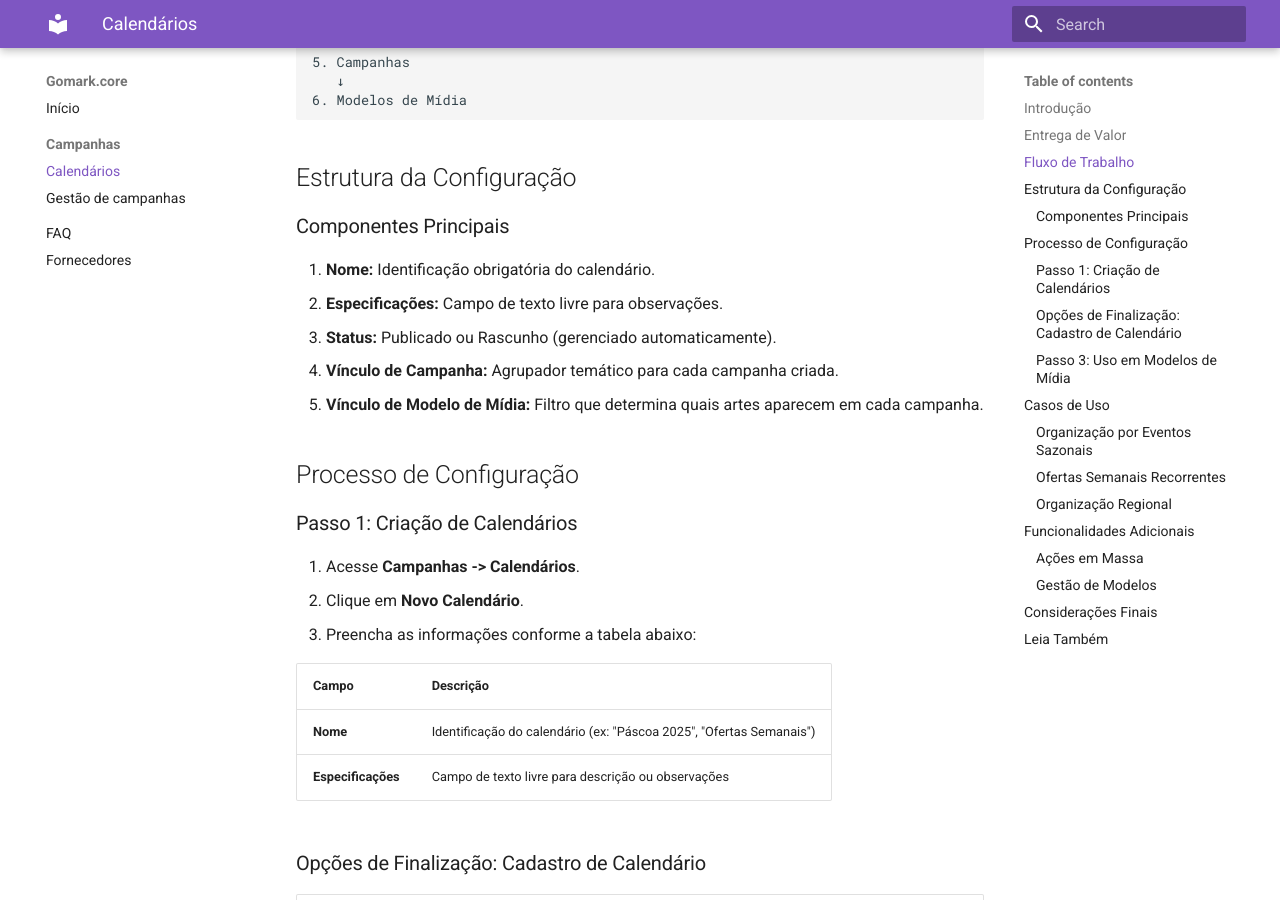
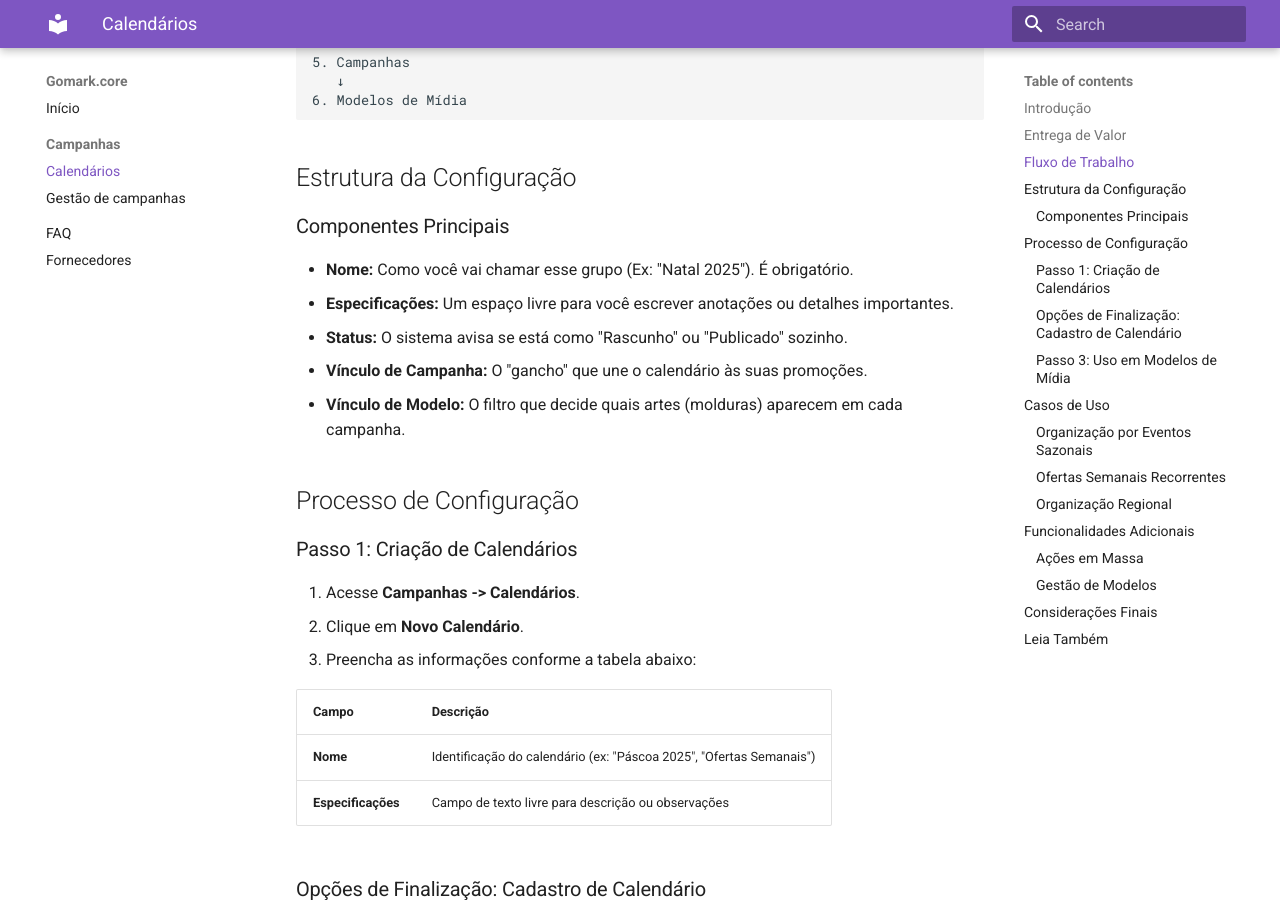
Before and after one commit to suporte552/documentacao, an MkDocs documentation site: the page built from docs/Campanhas/Calendários.md, in a window 1280 px wide and 900 px high, scrolled down 868 px. Built offline with MkDocs 1.6.1 and Material for MkDocs 9.7.7, drawn with Linux system fonts in a browser that asks for light colours.

Commit message:
vault backup: 2026-03-24 14:55:06

````diff
--- a/docs/Campanhas/Calendários.md
+++ b/docs/Campanhas/Calendários.md
@@ -30,12 +30,11 @@ O **Calendário** é o seu braço direito no planejamento. Ele serve para organi
 ```
 ## Estrutura da Configuração
 ### Componentes Principais
-1. **Nome:** Identificação obrigatória do calendário.
-2. **Especificações:** Campo de texto livre para observações.
-3. **Status:** Publicado ou Rascunho (gerenciado automaticamente).
-4. **Vínculo de Campanha:** Agrupador temático para cada campanha criada.
-5. **Vínculo de Modelo de Mídia:** Filtro que determina quais artes aparecem em cada campanha.
-
+- **Nome:** Como você vai chamar esse grupo (Ex: "Natal 2025"). É obrigatório.
+- **Especificações:** Um espaço livre para você escrever anotações ou detalhes importantes.
+- **Status:** O sistema avisa se está como "Rascunho" ou "Publicado" sozinho.
+- **Vínculo de Campanha:** O "gancho" que une o calendário às suas promoções.
+- **Vínculo de Modelo:** O filtro que decide quais artes (molduras) aparecem em cada campanha.
 ## Processo de Configuração
 
 ### Passo 1: Criação de Calendários
@@ -90,7 +89,6 @@ Na grid de calendários, é possível utilizar o botão **Ações** para excluir
 - Garante que apenas modelos apropriados sejam usados.
 - Mantém a consistência visual entre campanhas do mesmo tema.
 
-
 > [!INFO] Considerações Importantes
 >
 > - **O calendário não armazena datas:** Ele é apenas um agrupador. As datas de vigência são definidas dentro da Campanha.
````
